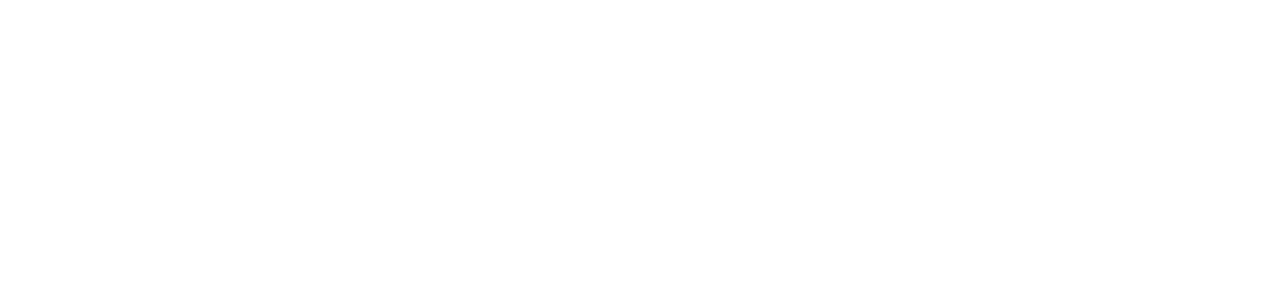
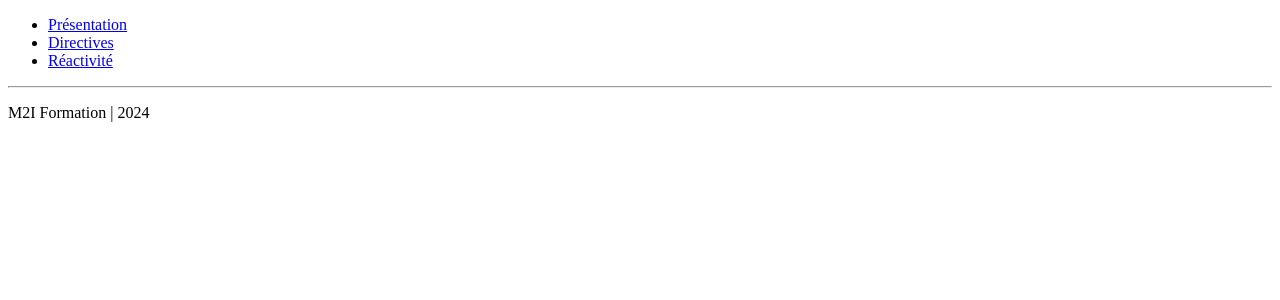
Before and after one commit to Thaisrr/booster-vue, a Vue app: page / in a window 1280 px wide. Before the commit this address had no page. Shown: the top 300 px of the page. Built offline with nearby package versions, Linux system fonts and the light colour scheme; the HTML template or start-up script is replaced by a standard one.

Commit message:
reactivité

```diff
--- a/src/App.vue
+++ b/src/App.vue
@@ -1,8 +1,14 @@
 <script setup>
+import BarreNavigation from "@/components/BarreNavigation.vue";
 </script>
 
 <template>
+  <BarreNavigation />
   <router-view />
+  <footer>
+    <hr/>
+    <p>M2I Formation | 2024</p>
+  </footer>
 </template>
 
 <style></style>
--- /dev/null
+++ b/src/components/BarreNavigation.vue
@@ -0,0 +1,24 @@
+<script setup>
+
+</script>
+
+<template>
+  <nav>
+    <ul>
+      <li>
+          <router-link to="./presentation">Présentation</router-link>
+      </li>
+      <li>
+        <router-link to="./directives">Directives</router-link>
+      </li>
+      <li>
+        <router-link to="./reactivite">Réactivité</router-link>
+      </li>
+    </ul>
+  </nav>
+
+</template>
+
+<style scoped>
+
+</style>
--- a/src/router/index.js
+++ b/src/router/index.js
@@ -1,7 +1,7 @@
 import {createRouter, createWebHistory} from "vue-router";
-import PresentationComponent from "./pages/presentation-component.vue";
-import DirectiveComponent from "./pages/directive-component.vue";
-import ReactiviteComponent from "./pages/reactivite-component.vue";
+import PresentationComponent from "@/pages/presentation-component.vue";
+import DirectiveComponent from "@/pages/directive-component.vue";
+import ReactiviteComponent from "@/pages/reactivite-component.vue";
 
 const router = createRouter({
     routes: [
```
Also changed, not shown: 1 other file (tests, documents, lock files or other folders).
